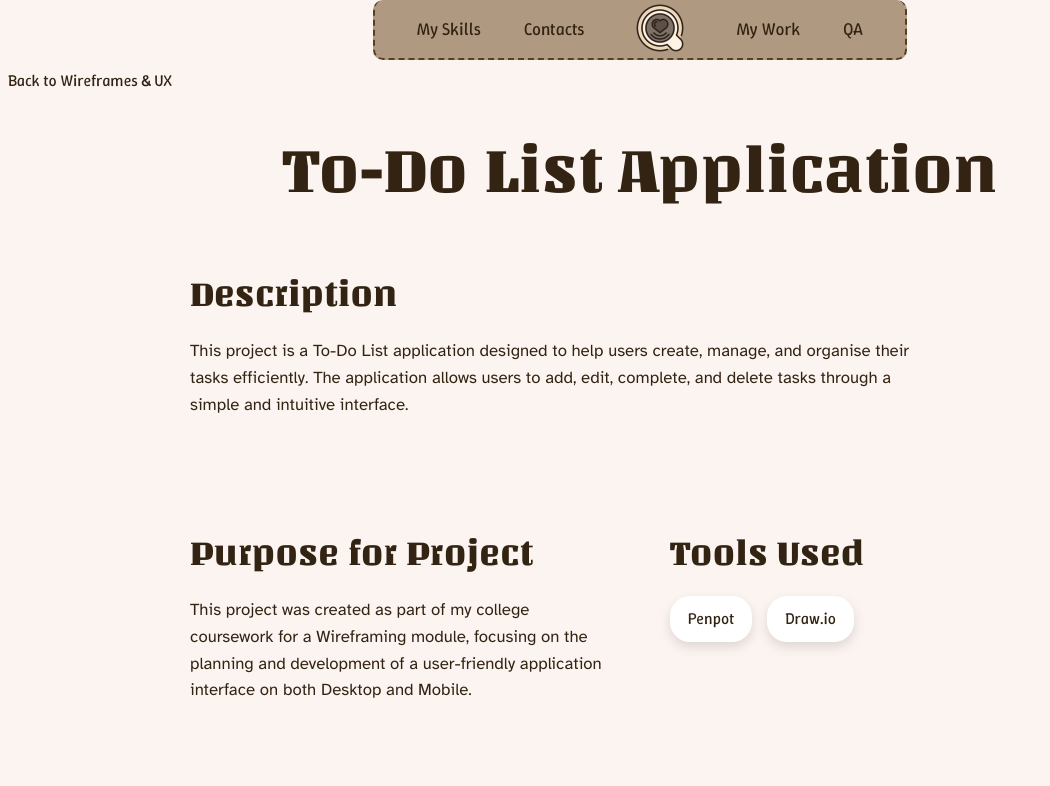
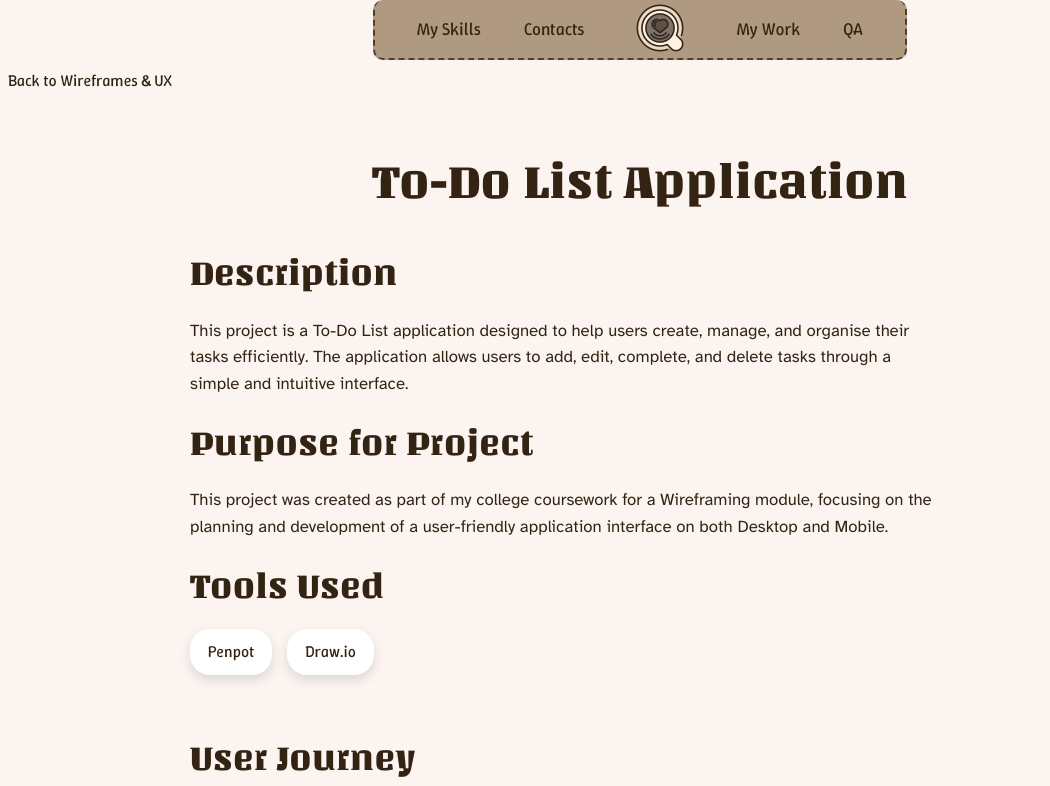
Before and after one commit to Amanda-Andrite/Portfolio, a SvelteKit app: page /projects/wireframes/project-1 in a window 1280 px wide. Shown: the top 786 px of the page, without its empty margins (0-1050 px from the left). Built offline with nearby package versions, Linux system fonts and the light colour scheme.

Commit message:
Edited spacing

```diff
--- a/src/routes/projects/wireframes/project-1/+page.svelte
+++ b/src/routes/projects/wireframes/project-1/+page.svelte
@@ -14,9 +14,7 @@
 			their tasks efficiently. The application allows users to add, edit, complete, and delete tasks
 			through a simple and intuitive interface.
 		</p>
-	</section>
 
-	<section class="project-info">
 		<div>
 			<h2>Purpose for Project</h2>
 			<p>
@@ -103,7 +101,7 @@
 
 	.back {
 		display: inline-block;
-		margin-bottom: 25px;
+		margin-bottom: 50px;
 		color: var(--text-primary);
 		text-decoration: none;
 		font-family: var(--font-button);
@@ -115,9 +113,9 @@
 
 	h1 {
 		font-family: var(--font-heading);
-		font-size: 4rem;
+		font-size: 3rem;
 		text-align: center;
-		margin: 0 0 45px 0;
+		margin: 0 0 25px 0;
 	}
 
 	.section {
@@ -166,16 +164,6 @@
 		box-shadow: 0 10px 20px rgba(0, 0, 0, 0.18);
 	}
 
-	.project-info {
-		max-width: 900px;
-		margin: 0 auto;
-		padding: 50px 0;
-		border-top: 2px solid var(--divider);
-		display: grid;
-		grid-template-columns: 1fr 1fr;
-		gap: 60px;
-	}
-
 	.tools {
 		display: flex;
 		gap: 15px;
@@ -206,10 +194,5 @@
 		.image-grid {
 			grid-template-columns: 1fr;
 		}
-
-		.project-info {
-			grid-template-columns: 1fr;
-			gap: 30px;
-		}
 	}
 </style>
```
